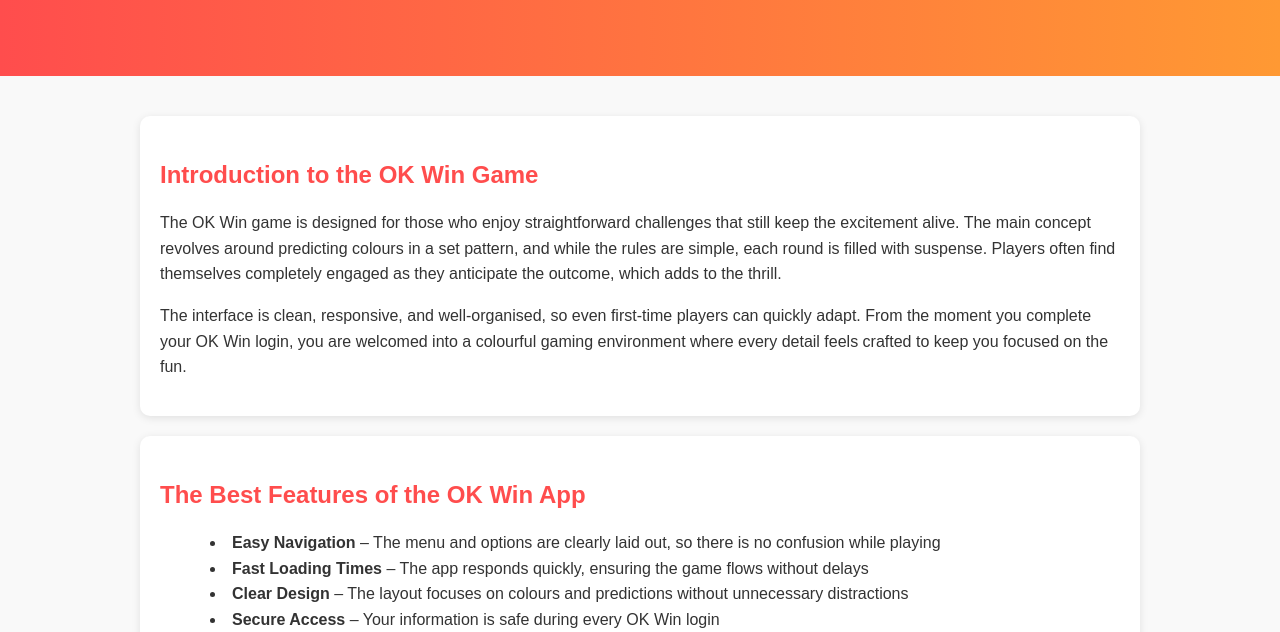
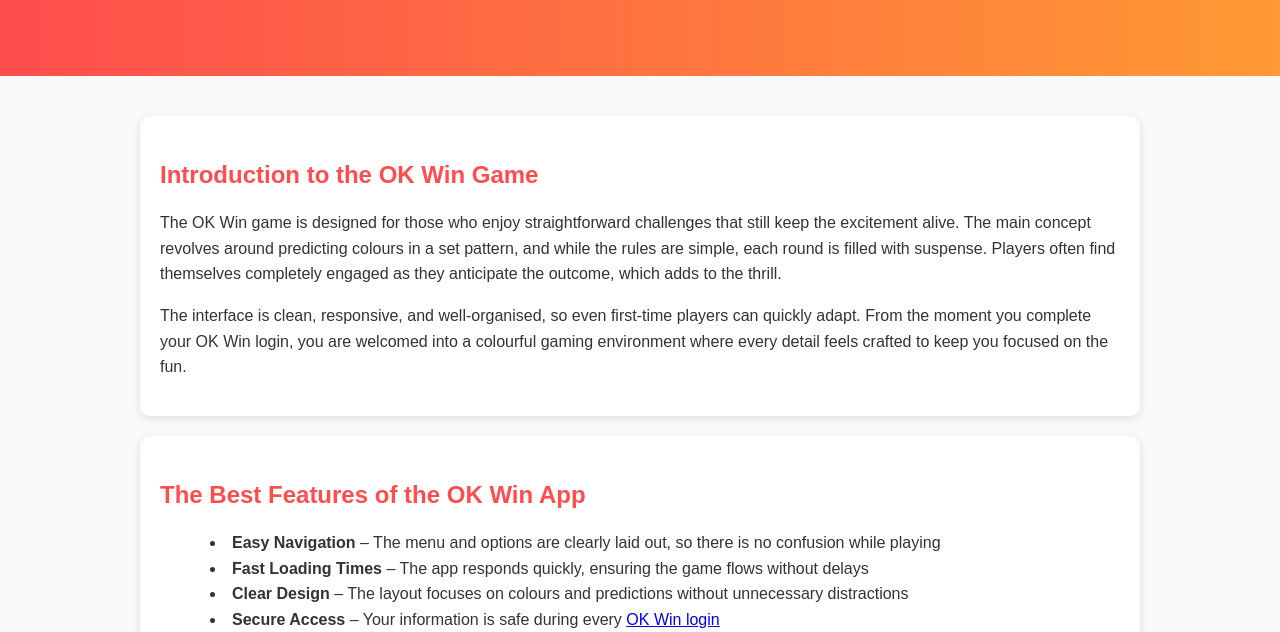
Before and after one commit to okwingamedownload/okwingamedownload, a plain HTML site: page index.html in a window 1280 px wide. Shown: the part 168-800 px from the top of the page. Drawn offline with Linux system fonts and the light colour scheme.

Commit message:
Update index.html

```diff
--- a/index.html
+++ b/index.html
@@ -30,7 +30,7 @@
                 <li><strong>Easy Navigation</strong> – The menu and options are clearly laid out, so there is no confusion while playing</li>
                 <li><strong>Fast Loading Times</strong> – The app responds quickly, ensuring the game flows without delays</li>
                 <li><strong>Clear Design</strong> – The layout focuses on colours and predictions without unnecessary distractions</li>
-                <li><strong>Secure Access</strong> – Your information is safe during every OK Win login</li>
+                <li><strong>Secure Access</strong> – Your information is safe during every <a href="https://okwingame.io/" target="_blank">OK Win login</a></li>
             </ul>
             <p>Many players appreciate the balance between visual appeal and simplicity. The design does not overwhelm but instead keeps the focus on the core of the OK Win game.</p>
         </section>
```
